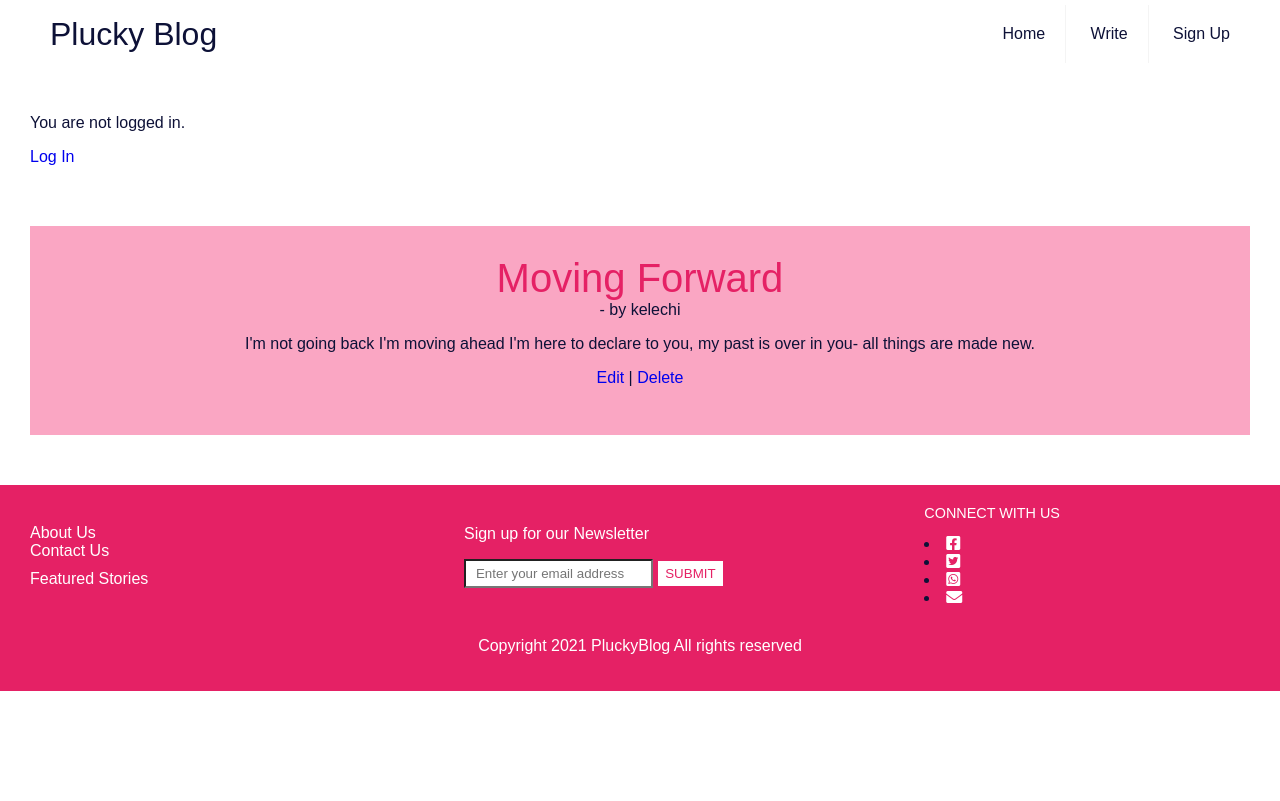
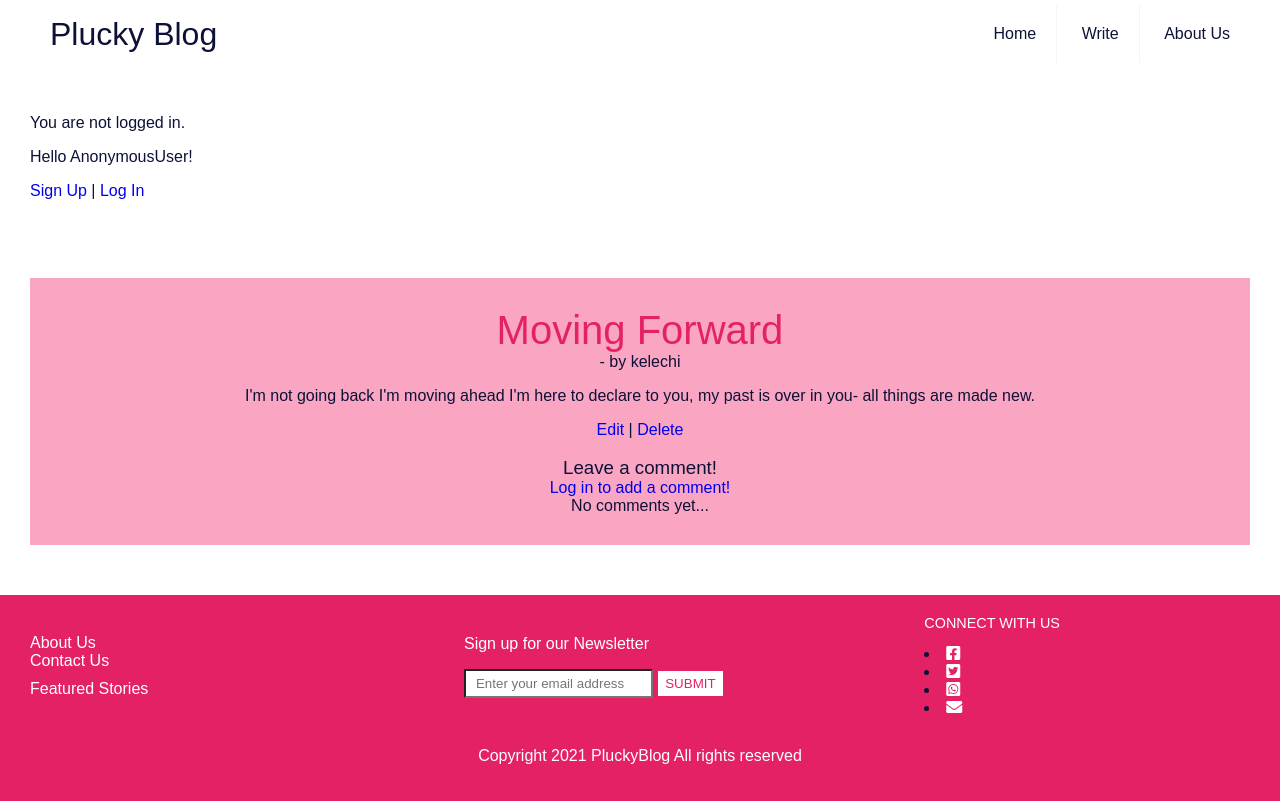
Before and after one commit to PluckyPrecious/django_plucky_blog, a Django app: page /post/2/ in a window 1280 px wide. Before the commit the page ends 691 px from the top, so only its background shows below. Run offline with Django 3.2, Linux system fonts and the light colour scheme; data comes from the database, SQL or seed files in the repository.

Commit message:
Correct functions error

```diff
--- a/pluckyblog/models.py
+++ b/pluckyblog/models.py
@@ -5,19 +5,20 @@ User = get_user_model()
 
 
 import pytz
-from datetime import datetime
+from django.utils import timezone
 
 
 # Create your models here.
 
 class Post(models.Model):
-    title = models.CharField (max_length=200)
-    date_added = models.DateTimeField(auto_now_add=True)
+    title = models.CharField (max_length=100)
+
+    body = models.TextField()
+    date_posted = models.DateTimeField(default=timezone.now)
     author = models.ForeignKey(
         'auth.User',
-        on_delete=models.CASCADE,
+        on_delete=models.SET_NULL, null=True
     )
-    body = models.TextField()
 
     def __str__(self):
         return self.title
@@ -26,20 +27,20 @@ class Post(models.Model):
         return reverse('post_detail', args=[str(self.pk)])
 
 class Comment(models.Model):
-    post = models.ForeignKey(
+    post_connected = models.ForeignKey(
         Post,
         on_delete=models.CASCADE,
         related_name='comments',
     )
-    comment = models.CharField(max_length=140)
-    date_added = models.DateTimeField(auto_now_add=True)
     author = models.ForeignKey(
         get_user_model(),
         on_delete=models.CASCADE,
     )
+    body = models.TextField()
+    date_posted = models.DateTimeField(default=timezone.now)
 
     def __str__(self):
-        return self.comment
+        return str(self.author)
 
     def get_absolute_url(self):
         return reverse('post_detail')
--- a/pluckyblog/views.py
+++ b/pluckyblog/views.py
@@ -1,3 +1,7 @@
+from django.contrib.auth.mixins import (
+    LoginRequiredMixin,
+    UserPassesTestMixin
+)
 from django.views.generic import ListView, DetailView
 from django.views.generic.edit import (
     CreateView, UpdateView, DeleteView
@@ -5,7 +9,10 @@ from django.views.generic.edit import (
 from django.urls import reverse_lazy
 from django.contrib.auth import get_user_model
 
-from .models import Post
+from .models import Post, Comment
+from .forms import NewCommentForm
+
+from django.shortcuts import render, get_object_or_404, redirect
 
 
 # Create your views here.
@@ -19,17 +26,50 @@ class BlogDetailView(DetailView):
     model = Post
     template_name = 'post_detail.html'
 
-class BlogCreateView(CreateView):
-    model = Post
-    template_name = 'post_new.html'
-    fields = ['title', 'author', 'body']
+    def get_context_data(self, **kwargs):
+        data = super().get_context_data(**kwargs)
 
-class BlogUpdateView(UpdateView):
+        comments_connected = Comment.objects.filter(
+            post_connected=self.get_object()).order_by('-date_posted')
+        data['comments'] = comments_connected
+
+        if self.request.user.is_authenticated:
+            data['comment_form'] = NewCommentForm(instance=self.request.user)
+
+        return data
+
+    def post(self, request, *args, **kwargs):
+        new_comment = Comment(body=request.POST.get('body'),
+                             author=self.request.user,
+                             post_connected=self.get_object())
+        new_comment.save()
+        return self.get(self, request, *args, **kwargs)
+
+
+class BlogUpdateView(LoginRequiredMixin, UserPassesTestMixin, UpdateView):
     model = Post
     template_name = 'post_edit.html'
     fields = ['title', 'body']
 
-class BlogDeleteView(DeleteView):
+    def test_func(self):
+        obj = self.get_object()
+        return obj.author == self.request.user
+
+
+class BlogDeleteView(LoginRequiredMixin, UserPassesTestMixin, DeleteView):
     model = Post
     template_name = 'post_delete.html'
     success_url = reverse_lazy('home')
+
+    def test_func(self):
+        obj = self.get_object()
+        return obj.author == self.request.user
+
+class BlogCreateView(LoginRequiredMixin, CreateView):
+    model = Post
+    template_name = 'post_new.html'
+    fields = ['title', 'body']
+
+    def form_valid(self, form):
+        form.instace.author = self.request.user
+        return super().form_valid(form)
--- a/templates/blogsections/header.html
+++ b/templates/blogsections/header.html
@@ -22,20 +22,25 @@
         <ul class="menu">
          <li><a href="{% url 'home' %}">Home</a></li>
          <li><a href="{% url 'post_new' %}">Write</a></li>
-         <li><a href="{% url 'signup' %}">Sign Up</a></li>
+         <li><a href="#">About Us</a></li>
         </ul>
       </nav>
     </div>
   </header>
   <div class="auth">
     {% if user.is_authenticated %}
-    <p>Hello {{ user.username }}!</p>
-   {% else %}
+    <p>Hello {{ request.user }}!</p><a href="#" onClick="document.getElementById('logoutform').submit()"><button type="button">Log Out</button></a>
+    <form id="logoutform" method="POST" action="{% url 'logout' %}">
+    {% csrf_token %}
+    <input type="hidden">
+    </form>
+    {% else %}
     <p>You are not logged in.</p>
-    <a href="{% url 'login' %}">Log In</a>
-   {% endif %}
-   {% block content %}
-   {% endblock content %}
+    <p>Hello {{ request.user }}!</p>
+    <a href="{% url 'signup' %}">Sign Up</a> | <a href="{% url 'login' %}">Log In</a>
+    {% endif %}
+    <br/><br/>
   </div>
-
+  {% block content %}
+  {% endblock content %}
 </html>
--- a/templates/post_delete.html
+++ b/templates/post_delete.html
@@ -5,15 +5,9 @@
     <aside>
        <h1>Delete post</h1>
        <form action="" method="post">{% csrf_token %}
-        {% if user.is_authenticated %}
        <p>Are you sure you want to delete "{{ post.title }}"?</p>
        <input type="submit" value="Confirm" value="Back">
-       {% else %}
-       <p>You cannot delete post.</p>
-       {% endif %}
-
     </form>
-
     </aside>
 </main>
 
--- a/templates/post_detail.html
+++ b/templates/post_detail.html
@@ -4,25 +4,60 @@
     <section class="container" id="container">
       <div class="post-header">
         <span class="font-weight-bold"><h2>{{ post.title }}</h2></span> -
-        <span class="text-muted">by {{ post.author }} {{ post.date_time }} </span>
+        <span class="text-muted"
+          >by {{ post.author }} {{ post.date_time }}
+        </span>
         <p>{{ post.body }}</p>
       </div>
       <a href="{% url 'post_edit' post.pk %}">Edit</a> |
       <a href="{% url 'post_delete' post.pk %}">Delete</a>
 
-      <br/><br/>
-      <div class="card-footer">
-         {% for comment in post.comments.all %}
-      <p>
+      <br /><br />
 
-         <span class="font-weight-bold">
-         {{ comment.author }} -
-         </span>
-         {{ comment }}
-        </p>
-      {% endfor %}
+      <!-- COMMENTS  -->
+      <h3>Leave a comment!</h3>
+      <div id="comments_section">
+
+        {% if user.is_authenticated %}
+        <form method="POST">
+          {% csrf_token %}
+          <div class="form-group">
+            {{ comment_form }}
+            <button class="btn btn-info" type="submit">
+              Add comment <i class="fas fa-comments"></i>
+            </button>
+          </div>
+        </form>
+        {% else %}
+        <a
+          class="btn btn-outline-info"
+          href="{% url 'login' %}?next={{request.path}}"
+          >Log in to add a comment!</a
+        ><br />
+        {% endif %} {% if comments %}
+        <strong class="text-secondary"
+          {{ object.number_of_comments }} Comment{{
+          object.number_of_comments|pluralize }}</strong
+        ></strong>
+        <hr />
+        <br />
+        <ul>
+          {% for comment in comments %}
+          <li>
+            <div>
+              <span>
+                <strong class="text-info">{{ comment.author }} </strong>
+                <small class="text-muted">{{ comment.date_posted }}</small>
+              </span>
+              <p>{{ comment.body|safe }}</p>
+            </div>
+          </li>
+          {% endfor %}
+        </ul>
+        {% else %}
+        <strong class="text-secondary">No comments yet...</strong>
+        {% endif %}
       </div>
-
     </section>
   </aside>
 </main>
--- a/templates/post_edit.html
+++ b/templates/post_edit.html
@@ -5,12 +5,8 @@
     <aside>
       <h1>Edit post</h1>
       <form action="" method="post">{% csrf_token %}
-        {% if user.is_authenticated %}
        {{ form.as_p }}
        <input type="submit" value="Update">
-       {% else %}
-       <p>You cannot edit post.</p>
-       {% endif %}
       </form>
     </aside>
 </main>
--- a/templates/registration/signup.html
+++ b/templates/registration/signup.html
@@ -1,13 +1,15 @@
 {% extends 'base.html' %}
 
 {% block content %}
+
     <aside>
       <div class="signup"
           <h2>Sign Up</h2>
           <form method="post">
             {% csrf_token %}
             {{ form.as_p }}
-             <button type="submit">Sign Up</button>
+            <button class="btn btn-primary" type="submit">Sign Up</button>
+          </form>
           <div class="check-input">
             <input type="checkbox" id="terms" name="terms" />
             <label for="terms">
@@ -18,7 +20,6 @@
           <p>Already got an account?
                <a href="{% url 'login' %}">Log In</a></p>
           </p>
-          </form>
       </div>
     </aside>
 {% endblock content %}
```
Also changed, not shown: pluckyblog/forms.py (added, +7 -0 lines), templates/registration/login.html (+5 -2 lines), db.sqlite3, pluckyblog/migrations/0005_auto_20210506_0910.py (added), pluckyblog/migrations/0006_auto_20210506_2256.py (added), pluckyblog/migrations/0007_auto_20210506_2340.py (added), pluckyblog/migrations/0008_auto_20210507_0258.py (added), pluckyblog/migrations/0009_auto_20210507_0858.py (added). Lines whose indentation alone changed are shown as unchanged.
